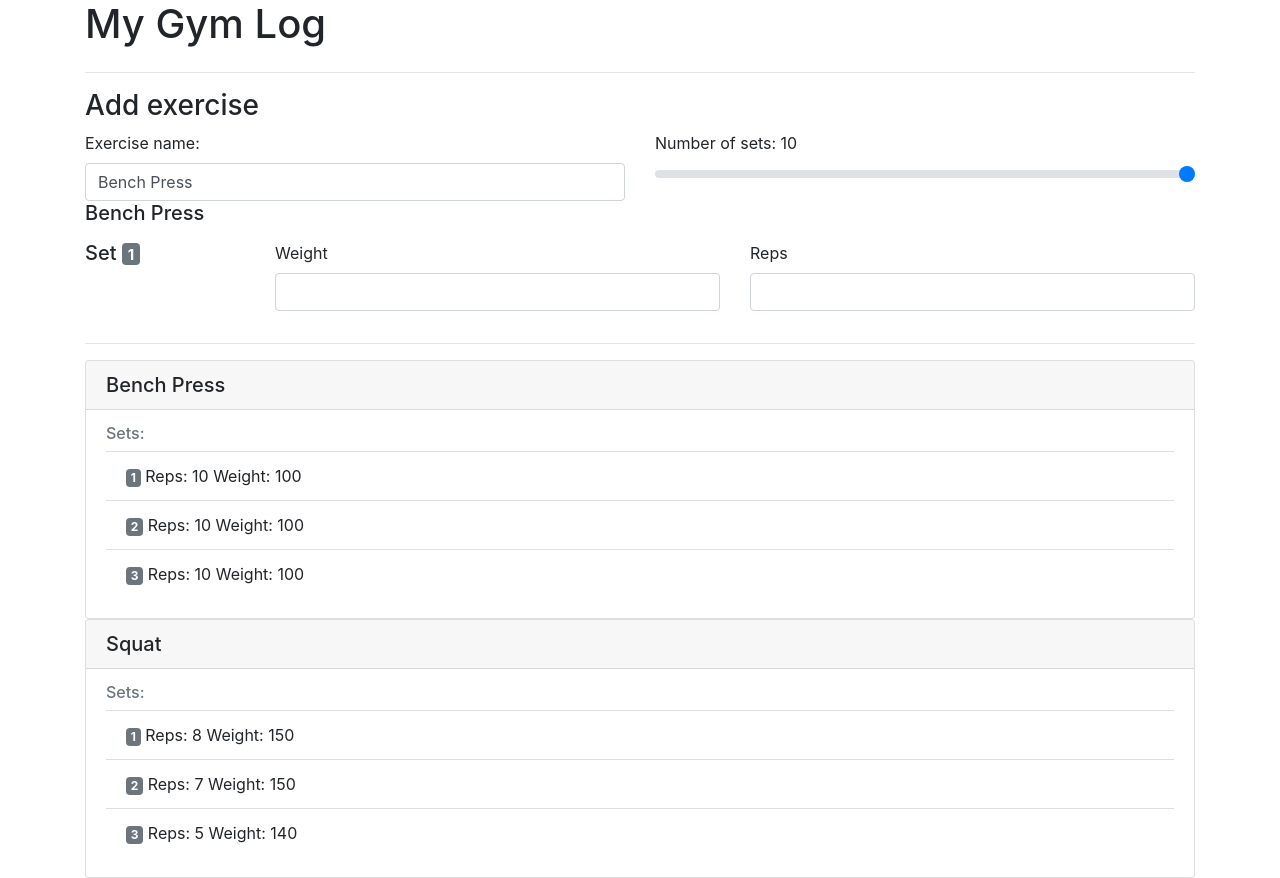
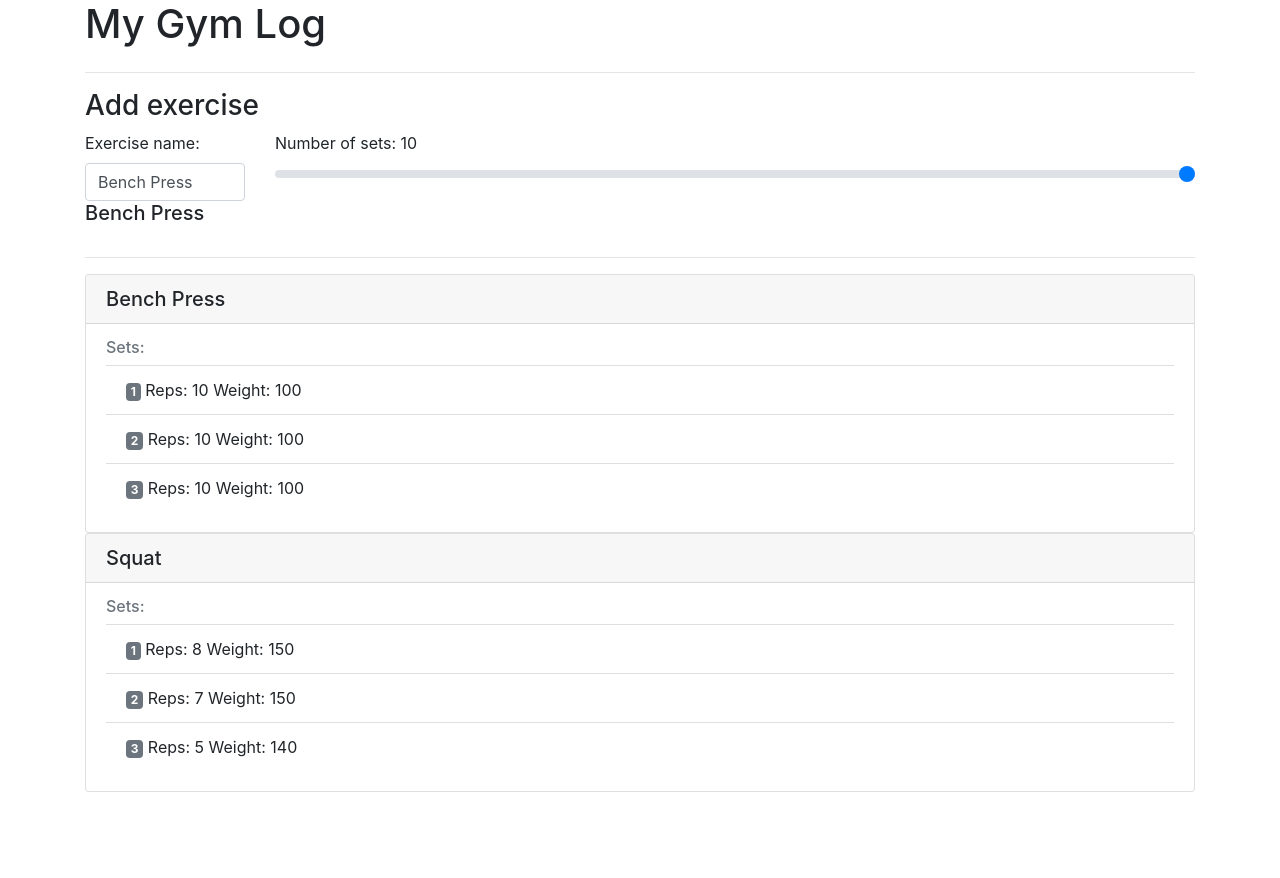
Before and after one commit to nikitadrozdovskii/my-gym-log, an Angular app: page / in a window 1280 px wide. After the commit the page ends 800 px from the top, so only its background shows below. Built offline with nearby package versions, Linux system fonts and the light colour scheme.

Commit message:
in add-exe component number of add-set elements is now based on user input

```diff
--- a/src/app/add-exe/add-exe.component.html
+++ b/src/app/add-exe/add-exe.component.html
@@ -1,17 +1,17 @@
 <h3>Add exercise</h3>
 <form #addExeForm="ngForm" (ngSubmit)="onSubmit()">
   <div class="row">
-    <div class="col-md-6">
+    <div class="col-md-2">
       <div class="form-group">
         <label for="exerciseName" class="form-label">Exercise name:</label>
         <input type="text" class="form-control" id="exerciseName" [(ngModel)]="exe.name" name="name">
         <h5>{{exe.name}}</h5>
       </div>
     </div>
-    <div class="col-md-6">
+    <div class="col-md-10">
       <label for="customRange2">Number of sets: {{numberOfSets}}</label>
       <input type="range" class="custom-range" min="0" max="20" id="customRange2" (mouseup)="changeNumberOfSets($event)">
     </div>
   </div>
-  <app-add-set></app-add-set>
+  <app-add-set *ngFor="let set of sets; let i = index" [setNumber]="i"></app-add-set>
 </form>
--- a/src/app/add-exe/add-exe.component.ts
+++ b/src/app/add-exe/add-exe.component.ts
@@ -1,5 +1,6 @@
 import {Component, OnChanges, OnInit, SimpleChange, SimpleChanges} from '@angular/core';
 import {Exe} from '../exe';
+import {Set} from '../set';
 
 @Component({
   selector: 'app-add-exe',
@@ -9,6 +10,7 @@ import {Exe} from '../exe';
 export class AddExeComponent implements OnInit{
   exe: Exe = {name: 'Bench Press', sets: []};
   numberOfSets: number;
+  sets: Set[];
   constructor() {
     this.numberOfSets = 10;
   }
@@ -22,6 +24,15 @@ export class AddExeComponent implements OnInit{
 
   changeNumberOfSets(event) {
     this.numberOfSets = event.target.value;
+    this.repopulateSets();
+  }
+
+  repopulateSets() {
+    this.sets = [];
+    for (let i = 0; i < this.numberOfSets; i++) {
+      this.sets.push({reps: 0, weight: 0});
+    }
+    console.log(this.sets);
   }
 
 }
--- a/src/app/add-set/add-set.component.html
+++ b/src/app/add-set/add-set.component.html
@@ -1,16 +1,14 @@
 <div class="row">
-  <div class="col-md-2"><h5>Set <span class="badge badge-secondary">1</span></h5>
+  <div class="col-md-2 align-self-center"><h5>Set <span class="badge badge-secondary">{{setNumber+1}}</span></h5>
   </div>
   <div class="col-md-5">
     <div class="form-group">
-      <label for="weight" class="form-label">Weight</label>
-      <input type="text" class="form-control" id="weight" name="weight">
+      <input type="text" class="form-control" id="weight" name="weight" placeholder="weight">
     </div>
   </div>
   <div class="col-md-5">
     <div class="form-group">
-      <label for="reps" class="form-label">Reps</label>
-      <input type="text" class="form-control" id="reps" name="reps">
+      <input type="text" class="form-control" id="reps" name="reps" placeholder="reps">
     </div>
   </div>
 </div>
--- a/src/app/add-set/add-set.component.ts
+++ b/src/app/add-set/add-set.component.ts
@@ -1,4 +1,4 @@
-import { Component, OnInit } from '@angular/core';
+import {Component, Input, OnInit} from '@angular/core';
 
 @Component({
   selector: 'app-add-set',
@@ -6,7 +6,7 @@ import { Component, OnInit } from '@angular/core';
   styleUrls: ['./add-set.component.css']
 })
 export class AddSetComponent implements OnInit {
-
+  @Input() setNumber: number;
   constructor() { }
 
   ngOnInit() {
```
